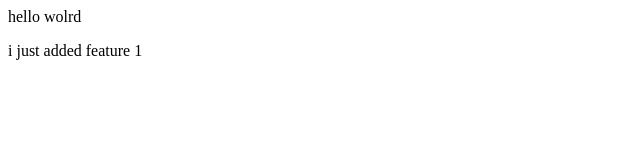
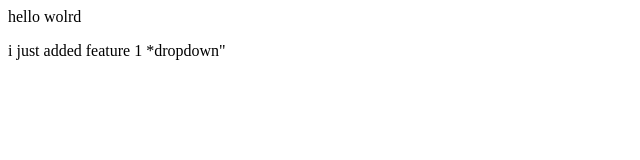
Before and after one commit to Bhanu6996/local-repo, a plain HTML site: page index.html in a window 1280 px wide. Shown: the full height of the page, 0-640 px from the left. Drawn offline with Linux system fonts and the light colour scheme.

Commit message:
added dropdown

```diff
--- a/index.html
+++ b/index.html
@@ -1,2 +1,2 @@
 <p>hello wolrd</p>
-<p>i just added feature 1</p>
+<p>i just added feature 1  *dropdown"</p>
```
